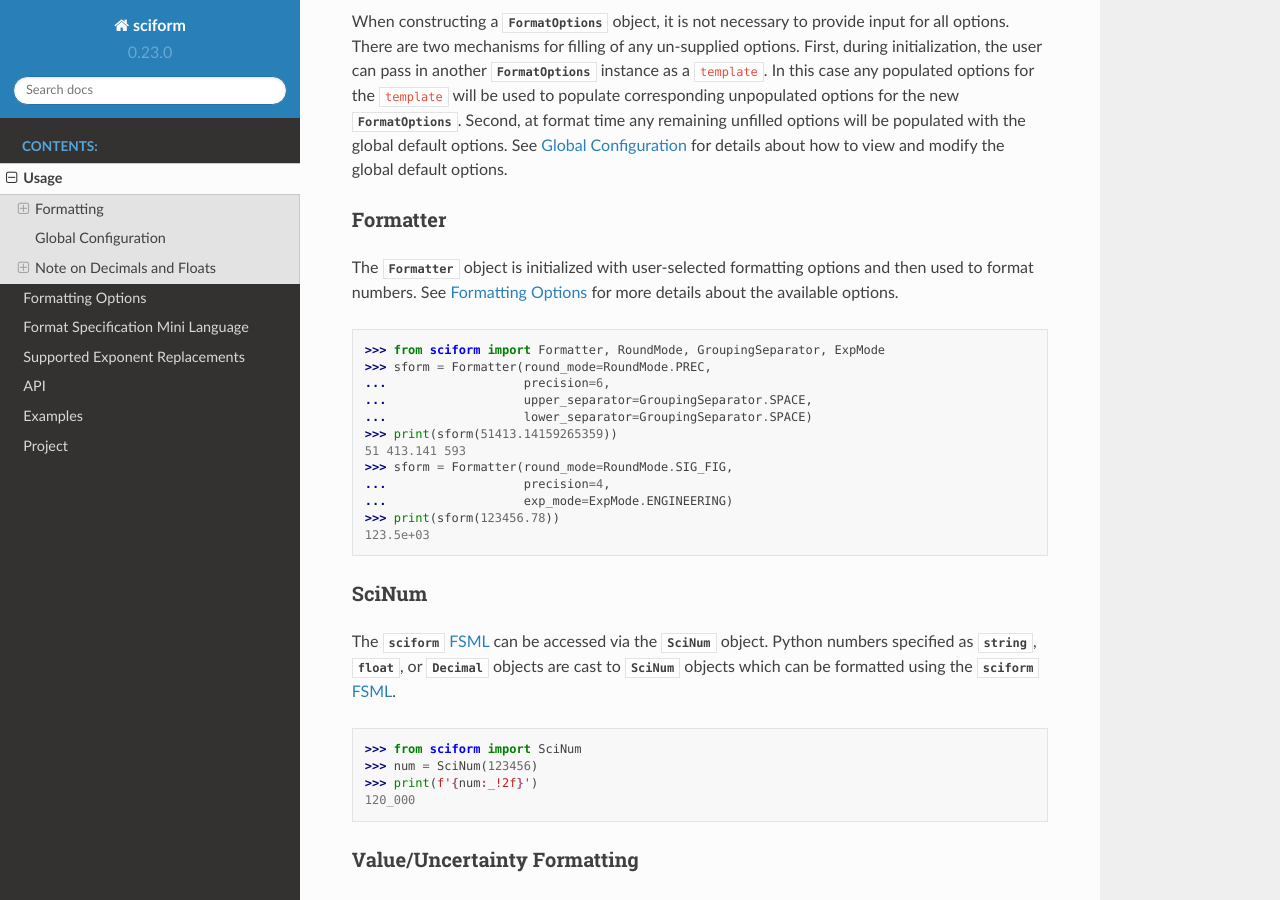
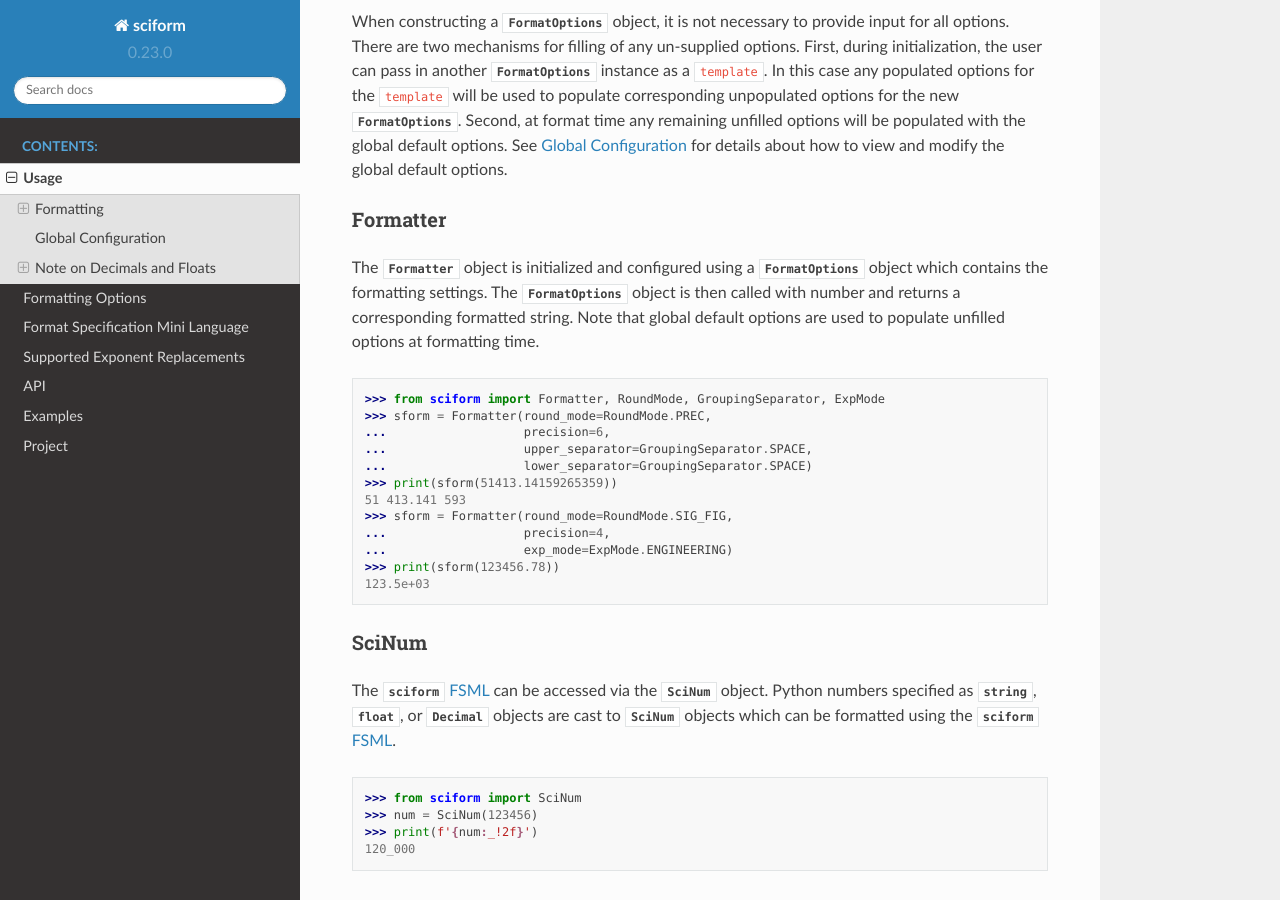
Before and after one commit to jagerber48/sciform, a Sphinx documentation site: the page built from docs/source/usage.rst, in a window 1280 px wide and 900 px high, scrolled down 453 px. Built offline with Sphinx 7.4.7 and the Read the Docs theme 2.0.0, drawn with Linux system fonts in a browser that asks for light colours.

Commit message:
Formatter documentation

```diff
--- a/docs/source/usage.rst
+++ b/docs/source/usage.rst
@@ -38,10 +38,12 @@ about how to view and modify the global default options.
 Formatter
 ---------
 
-The :class:`Formatter` object is initialized with user-selected
-formatting options and then used to format numbers.
-See :ref:`formatting_options` for more details about the available
-options.
+The :class:`Formatter` object is initialized and configured using a
+:class:`FormatOptions` object which contains the formatting settings.
+The :class:`FormatOptions` object is then called with number and returns
+a corresponding formatted string.
+Note that global default options are used to populate unfilled options
+at formatting time.
 
 >>> from sciform import Formatter, RoundMode, GroupingSeparator, ExpMode
 >>> sform = Formatter(round_mode=RoundMode.PREC,
```
